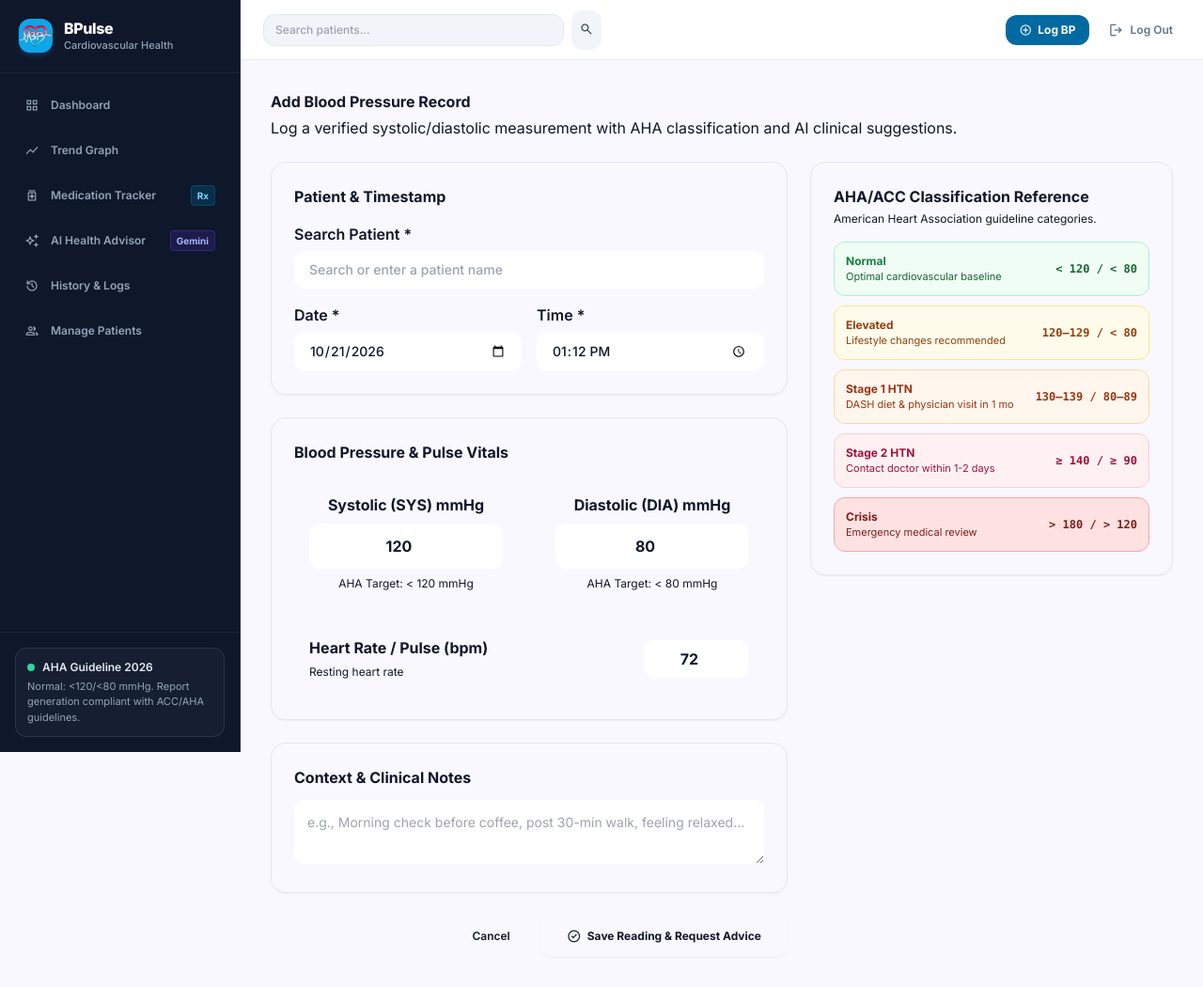
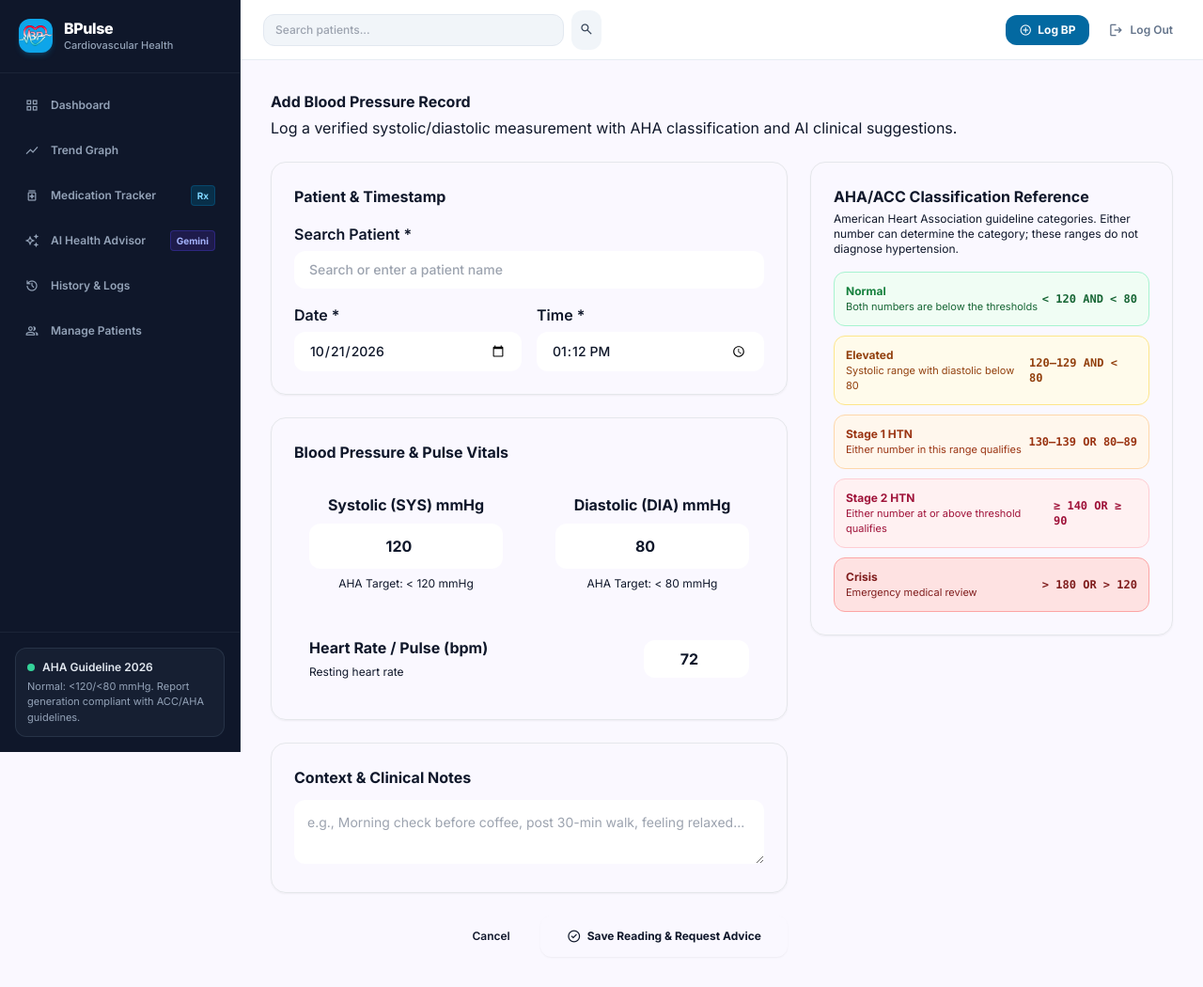
Before and after one commit to YsaMee/BPulse-Blood-Pressure-Tracker, a Flask app: page /add-record in a window 1280 px wide. Shown: the whole page at 94% size. Run offline with Flask 3, Linux system fonts and the light colour scheme; the visitor is signed in with stand-in values (Sample User, id 1); some libraries are stand-ins or nearby versions.

Commit message:
feat: enhance blood pressure categorization with detailed explanations and updated guidelines

```diff
--- a/ai_advisor.py
+++ b/ai_advisor.py
@@ -28,11 +28,12 @@
 You provide evidence-based, non-prescriptive lifestyle recommendations following American Heart Association (AHA/ACC) guidelines.
 
 CLINICAL CRITERIA:
-- Normal: <120/<80 mmHg
-- Elevated: 120-129/<80 mmHg
-- Stage 1 Hypertension: 130-139 / 80-89 mmHg
-- Stage 2 Hypertension: >=140 / >=90 mmHg
-- Hypertensive Crisis: >180 and/or >120 mmHg (Emergency evaluation)
+- Normal: systolic <120 AND diastolic <80 mmHg
+- Elevated: systolic 120-129 AND diastolic <80 mmHg
+- Stage 1 Hypertension: systolic 130-139 OR diastolic 80-89 mmHg
+- Stage 2 Hypertension: systolic >=140 OR diastolic >=90 mmHg
+- Hypertensive Crisis: systolic >180 OR diastolic >120 mmHg (Emergency evaluation)
+- For categories with an OR rule, either number can qualify the reading; do not require both numbers to be in the category range.
 
 IMPORTANT RULES:
 - Never diagnose medical conditions or prescribe specific pharmaceutical dosages.
@@ -176,7 +177,7 @@
             "when_to_seek_help": "Recheck in 3 to 6 months and review at your next regular visit.",
         },
         "Stage 1 Hypertension": {
-            "summary": f"Reading of {systolic}/{diastolic} mmHg falls in Stage 1 Hypertension (130-139 / 80-89 mmHg). Structured lifestyle modifications are recommended.",
+            "summary": f"Reading of {systolic}/{diastolic} mmHg falls in the Stage 1 range because systolic is 130-139 or diastolic is 80-89 mmHg. A single reading does not diagnose hypertension.",
             "urgency": "soon",
             "suggestions": [
                 {"title": "DASH Diet Adoption", "detail": "Increase potassium-rich vegetables, fruits, whole grains, and low-fat dairy.", "category": "diet"},
@@ -188,7 +189,7 @@
             "when_to_seek_help": "Consult your primary healthcare provider within 1 month.",
         },
         "Stage 2 Hypertension": {
-            "summary": f"Reading of {systolic}/{diastolic} mmHg reflects Stage 2 Hypertension (>=140 / >=90 mmHg). Prompt clinical follow-up and active management are indicated.",
+            "summary": f"Reading of {systolic}/{diastolic} mmHg falls in the Stage 2 range because systolic is >=140 or diastolic is >=90 mmHg. Repeated readings should be discussed with a healthcare professional.",
             "urgency": "urgent",
             "suggestions": [
                 {"title": "Contact Primary Clinic", "detail": "Schedule an appointment with your healthcare provider within 24-48 hours.", "category": "monitoring"},
--- a/pdf_export.py
+++ b/pdf_export.py
@@ -234,12 +234,12 @@
         Paragraph("<b>Guideline Recommendation</b>", cell),
     ]]
     cat_guide = {
-        "Normal": "Optimal range (<120/<80). Sustain balanced nutrition & activity.",
-        "Elevated": "Early elevation (120-129/<80). Reduce dietary sodium.",
-        "Stage 1 Hypertension": "Stage 1 HTN (130-139/80-89). Lifestyle & clinical checkup within 1 mo.",
-        "Stage 2 Hypertension": "Stage 2 HTN (>=140/>=90). Clinical evaluation within 1-2 days.",
-        "Crisis": "Emergency (>180/>120). Seek urgent care if symptomatic.",
-        "Hypertensive Crisis": "Emergency (>180/>120). Seek urgent care if symptomatic.",
+        "Normal": "Both numbers are below threshold (<120 AND <80).",
+        "Elevated": "Systolic 120-129 AND diastolic <80.",
+        "Stage 1 Hypertension": "Systolic 130-139 OR diastolic 80-89; either number can qualify.",
+        "Stage 2 Hypertension": "Systolic >=140 OR diastolic >=90; either number can qualify.",
+        "Crisis": "Systolic >180 OR diastolic >120; seek emergency guidance.",
+        "Hypertensive Crisis": "Systolic >180 OR diastolic >120; seek emergency guidance.",
     }
     for cat in ordered_cats:
         count = cat_counts[cat]
--- a/templates/add_record.html
+++ b/templates/add_record.html
@@ -104,7 +104,7 @@
       <div>
         <h3 class="font-headline-sm text-on-surface font-bold">AHA/ACC Classification Reference</h3>
         <p class="font-body-sm text-on-surface-variant mt-1 text-xs">
-          American Heart Association guideline categories.
+          American Heart Association guideline categories. Either number can determine the category; these ranges do not diagnose hypertension.
         </p>
       </div>
 
@@ -112,37 +112,37 @@
         <li class="flex items-center justify-between p-3 rounded-xl bg-[#F0FDF4] border border-emerald-200">
           <div>
             <span class="font-bold text-[#15803D] block">Normal</span>
-            <span class="text-[#166534] text-[11px]">Optimal cardiovascular baseline</span>
+            <span class="text-[#166534] text-[11px]">Both numbers are below the thresholds</span>
           </div>
-          <span class="font-mono font-bold text-[#166534]">&lt; 120 / &lt; 80</span>
+          <span class="font-mono font-bold text-[#166534]">&lt; 120 AND &lt; 80</span>
         </li>
         <li class="flex items-center justify-between p-3 rounded-xl bg-[#FFFBEB] border border-amber-200">
           <div>
             <span class="font-bold text-[#92400E] block">Elevated</span>
-            <span class="text-[#92400E] text-[11px]">Lifestyle changes recommended</span>
+            <span class="text-[#92400E] text-[11px]">Systolic range with diastolic below 80</span>
           </div>
-          <span class="font-mono font-bold text-[#92400E]">120–129 / &lt; 80</span>
+          <span class="font-mono font-bold text-[#92400E]">120–129 AND &lt; 80</span>
         </li>
         <li class="flex items-center justify-between p-3 rounded-xl bg-[#FFF7ED] border border-orange-200">
           <div>
             <span class="font-bold text-[#9A3412] block">Stage 1 HTN</span>
-            <span class="text-[#9A3412] text-[11px]">DASH diet &amp; physician visit in 1 mo</span>
+            <span class="text-[#9A3412] text-[11px]">Either number in this range qualifies</span>
           </div>
-          <span class="font-mono font-bold text-[#9A3412]">130–139 / 80–89</span>
+          <span class="font-mono font-bold text-[#9A3412]">130–139 OR 80–89</span>
         </li>
         <li class="flex items-center justify-between p-3 rounded-xl bg-[#FFF1F2] border border-rose-200">
           <div>
             <span class="font-bold text-[#9F1239] block">Stage 2 HTN</span>
-            <span class="text-[#9F1239] text-[11px]">Contact doctor within 1-2 days</span>
+            <span class="text-[#9F1239] text-[11px]">Either number at or above threshold qualifies</span>
           </div>
-          <span class="font-mono font-bold text-[#9F1239]">≥ 140 / ≥ 90</span>
+          <span class="font-mono font-bold text-[#9F1239]">≥ 140 OR ≥ 90</span>
         </li>
         <li class="flex items-center justify-between p-3 rounded-xl bg-[#FEE2E2] border border-red-300">
           <div>
             <span class="font-bold text-[#7F1D1D] block">Crisis</span>
             <span class="text-[#7F1D1D] text-[11px]">Emergency medical review</span>
           </div>
-          <span class="font-mono font-bold text-[#7F1D1D]">&gt; 180 / &gt; 120</span>
+          <span class="font-mono font-bold text-[#7F1D1D]">&gt; 180 OR &gt; 120</span>
         </li>
       </ul>
     </aside>
--- a/templates/history.html
+++ b/templates/history.html
@@ -60,6 +60,9 @@
                     {% else %}bg-secondary-container text-on-secondary-container{% endif %}">
                     {{ record.get_bp_category() }}
                   </span>
+                  {% if record.get_bp_category_explanation() %}
+                    <p class="mt-1 text-[10px] leading-snug text-on-surface-variant">{{ record.get_bp_category_explanation() }}</p>
+                  {% endif %}
                 </td>
                 <td class="py-3.5 px-4 text-on-surface-variant max-w-xs">{{ record.get_notes() or "—" }}</td>
                 <td class="py-3.5 px-4 text-right whitespace-nowrap">
--- a/templates/patient_detail.html
+++ b/templates/patient_detail.html
@@ -115,6 +115,9 @@
                     {% else %}bg-secondary-container text-on-secondary-container{% endif %}">
                     {{ r.get_bp_category() }}
                   </span>
+                  {% if r.get_bp_category_explanation() %}
+                    <p class="mt-1 text-[10px] leading-snug text-on-surface-variant">{{ r.get_bp_category_explanation() }}</p>
+                  {% endif %}
                 </td>
                 <td class="py-3 pr-4 text-xs text-on-surface-variant">{{ r.get_notes() or "—" }}</td>
                 <td class="py-3 text-right whitespace-nowrap">
```
Also changed, not shown: blood_pressure_tracker.py (+16 -0 lines), templates/dashboard.html (+8 -0 lines).
